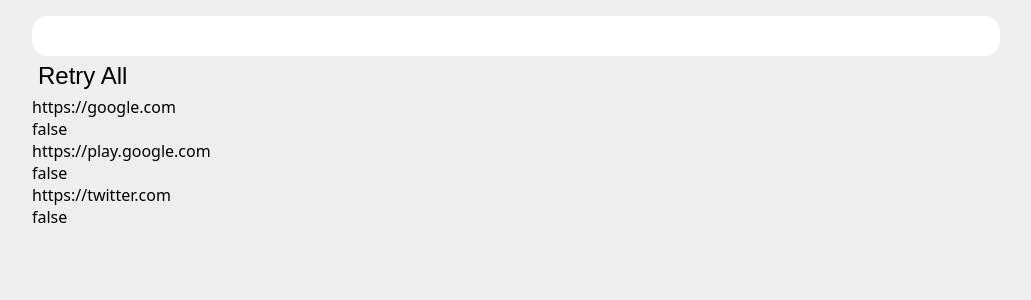
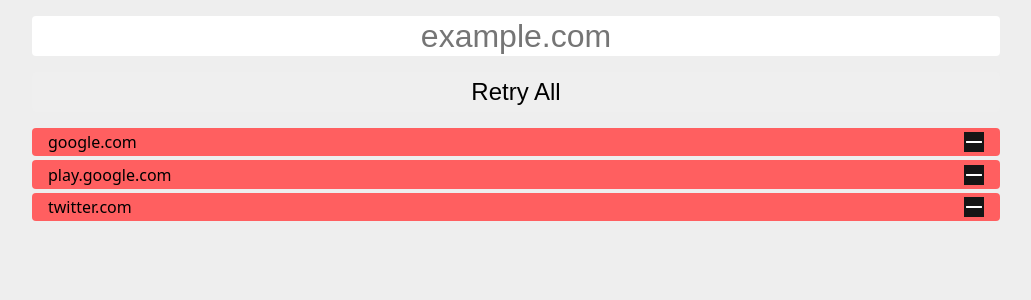
Before and after one commit to Brazy4L/status-check, a React (Vite) app: page / in a window 1280 px wide. Shown: the top 300 px of the page, without its empty margins (124-1155 px from the left). Built offline with nearby package versions, Linux system fonts and the light colour scheme; no server answers.

Commit message:
Add colors

```diff
--- a/src/App.tsx
+++ b/src/App.tsx
@@ -1,4 +1,4 @@
-import { useEffect, useState } from "react";
+import { useEffect, useState, Fragment } from "react";
 import { data as initialData } from "./data";
 
 interface DataItem {
@@ -36,7 +36,7 @@
   async function checkConnection(url: string) {
     try {
       await fetchWithTimeout(url, {
-        timeout: 1000,
+        timeout: 2000,
         mode: "no-cors",
       });
       return true;
@@ -59,11 +59,16 @@
     setData(addStatus);
   }
 
+  function removeProtocol(url: string) {
+    return url.replace(/^https?:\/\//, "");
+  }
+
   return (
     <div className="app">
       <input
         className="input"
         value={input}
+        placeholder="example.com"
         onChange={(e) => setInput(e.target.value)}
       />
       <button
@@ -76,10 +81,31 @@
       </button>
       <div className="data">
         {data.map((item) => (
-          <div className="item" key={item.id}>
-            <div>{item.url}</div>
-            <div>{item.status}</div>
-          </div>
+          <a
+            href={item.url}
+            className="item"
+            key={item.id}
+            style={{
+              backgroundColor:
+                item.status === "true"
+                  ? "#5fff89"
+                  : item.status === "false"
+                  ? "#ff5f60"
+                  : "#fdff5f",
+            }}
+          >
+            <div className="item__url">{removeProtocol(item.url)}</div>
+            <button
+              className="item__button"
+              onClick={(e) => {
+                e.preventDefault();
+                setData(data.filter((i) => i.id !== item.id));
+              }}
+            >
+              <div className="button__both button__first"></div>
+              <div className="button__both button__second"></div>
+            </button>
+          </a>
         ))}
       </div>
     </div>
--- a/src/index.css
+++ b/src/index.css
@@ -16,10 +16,25 @@
   margin: 0;
 }
 
+a {
+  text-decoration: none;
+}
+
+button {
+  padding: 0;
+  border: none;
+  cursor: pointer;
+}
+
 #root {
   max-width: 1000px;
   margin: 0 auto;
   padding: 1rem;
+}
+
+.app {
+  display: grid;
+  gap: 1rem;
 }
 
 .input {
@@ -29,14 +44,66 @@
   font-size: 2rem;
   text-align: center;
   border: none;
-  border-radius: 1rem;
+  border-radius: 0.25rem;
 }
 
 .retry {
   height: 2.5rem;
   font-size: 1.5rem;
-  border-radius: 1rem;
-  border: none;
+  border-radius: 0.25rem;
+}
+
+.data {
+  display: grid;
+  gap: 0.25rem;
+}
+
+.item {
+  color: var(--light-text);
+  display: flex;
+  align-items: center;
+  column-gap: 1rem;
+  padding: 0.2rem 1rem;
+  border-radius: 0.25rem;
+  transition: background-color ease-out 0.3s;
+}
+
+.item__url {
+  flex-grow: 1;
+  word-break: break-all;
+}
+
+.item__button {
+  min-width: 1.25rem;
+  min-height: 1.25rem;
+  background-color: var(--dark-bg);
+  display: grid;
+  place-items: center;
+}
+
+.item__button:hover > .button__first {
+  transform: rotate(45deg);
+}
+
+.item__button:focus > .button__first {
+  transform: rotate(45deg) scale(0.65);
+}
+
+.item__button:hover > .button__second {
+  transform: rotate(-45deg);
+}
+
+.item__button:focus > .button__second {
+  transform: rotate(-45deg) scale(0.65);
+}
+
+.button__both {
+  width: 1rem;
+  height: 0.125rem;
+  border-radius: 4rem;
+  background-color: var(--dark-text);
+  grid-area: 1 / 1;
+  transition: transform ease-out 0.1s;
 }
 
 @media (prefers-color-scheme: light) {
```
